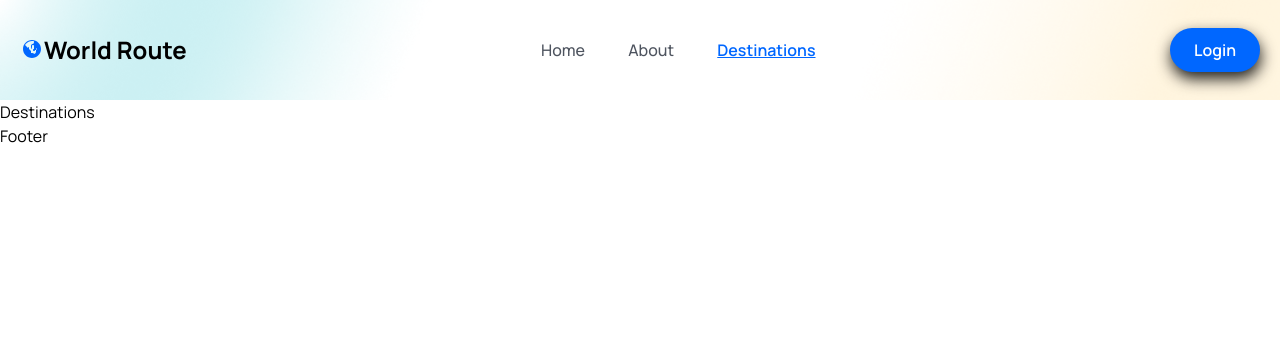
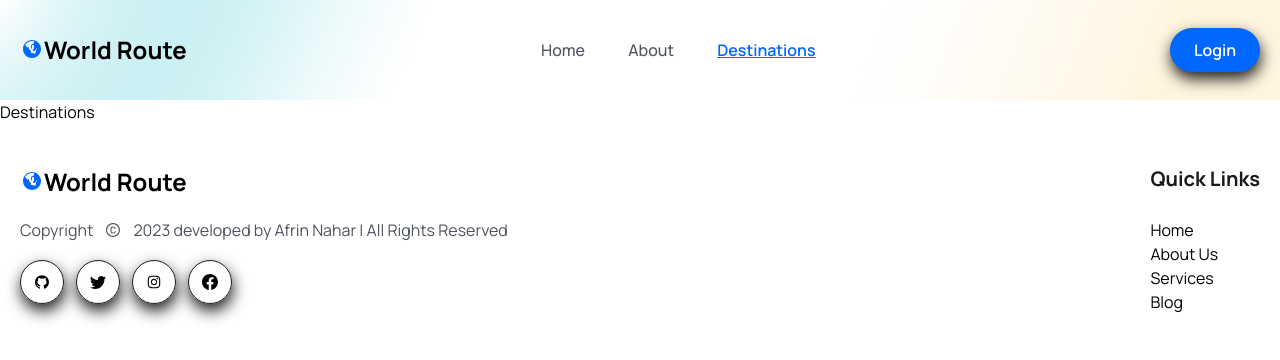
Before and after one commit to Afrin127329/World-route, a React (Vite) app: page /destinations in a window 1280 px wide. Shown: the top 360 px of the page. Built offline with nearby package versions, Linux system fonts and the light colour scheme.

Commit message:
Updated footer half

```diff
--- a/src/components/Footer/Footer.jsx
+++ b/src/components/Footer/Footer.jsx
@@ -1,8 +1,108 @@
-import React from 'react'
+import { AiFillGithub, AiOutlineCopyright, AiOutlineInstagram } from 'react-icons/ai';
+import { BsFacebook, BsTwitter } from 'react-icons/bs';
+import { TiWorld } from 'react-icons/ti';
+import { Link } from 'react-router-dom';
+
+const socialLinks = [
+  {
+    path: 'https://github.com/Afrin127329',
+    icon: <AiFillGithub className='group-hover:text-white w-4 h-5'/>
+  },
+  {
+    path: 'https://twitter.com/AfrinNahar10',
+    icon: <BsTwitter className='group-hover:text-white w-4 h-5'/>
+  },
+  {
+    path: 'https://www.instagram.com/afrin_nahar99/',
+    icon: <AiOutlineInstagram className='group-hover:text-white w-4 h-5'/>
+  },
+  {
+    path: 'https://www.facebook.com/afrin4me',
+    icon: <BsFacebook className='group-hover:text-white w-4 h-5'/>
+  },
+
+]
+
+const quickLinks01 = [
+  {
+    path: '/home',
+    display: 'Home'
+  },
+  {
+    path: '/',
+    display: 'About Us'
+  },
+  {
+    path: '/destinations',
+    display:'Services'
+  },
+  {
+    path: '/',
+    display: 'Blog'
+  },
+]
+
+const quickLinks02 = [
+  {
+    path: '/home',
+    display: 'Find a Destination'
+  },
+  {
+    path: '/destinations',
+    display: 'Book Now'
+  },
+  {
+    path: '/destinations',
+    display:'Find a Location'
+  },
+  {
+    path: '/',
+    display: 'Get an Opinion'
+  },
+]
+const quickLinks03 = [
+  {
+    path: '/home',
+    display: 'Visit us locally'
+  },
+  {
+    path: '/destinations',
+    display: 'Contact Us'
+  }
+]
+
+
 
 const Footer = () => {
+  const year = new Date().getFullYear();
   return (
-    <div>Footer</div>
+    <footer className='pb-16 pt-10'>
+      <div className="container">
+        <div className='flex justify-between flex-col md:flex-row flex-wrap gap-[30px]'>
+          <div>
+            <div className='flex items-center text-[24px] font-bold'><TiWorld className='text-primaryColor' /> World Route</div>
+            <p className='text-[16px] leading-7 font-[400] text-textColor mt-4 flex gap-3 items-center'>Copyright <AiOutlineCopyright /> {year} developed by Afrin Nahar | All Rights Reserved</p>
+
+            <div className='flex items-center gap-3 mt-4'>
+              {socialLinks.map((link, index) => (
+                <Link to={link.path} key={index} className='w-[44px] h-[44px] rounded-full border border-solid border-[#181A1E] flex items-center justify-center group hover:bg-primaryColor hover:text-white transition-all duration-500 shadow-shadowtwo'>{link.icon}</Link>
+            ))}
+
+            </div>
+          </div>
+
+          <div>
+            <h2 className='text-[20px] leading-[30px] font-[700] mb-6 text-headingColor'>Quick Links</h2>
+
+            <ul>
+              {quickLinks01.map((item, index) => <li key={index}>
+                <Link to={item.path}>{item.display}</Link>
+              </li>)}
+            </ul>
+          </div>
+        </div>
+      </div>
+    </footer>
   )
 }
 
```
